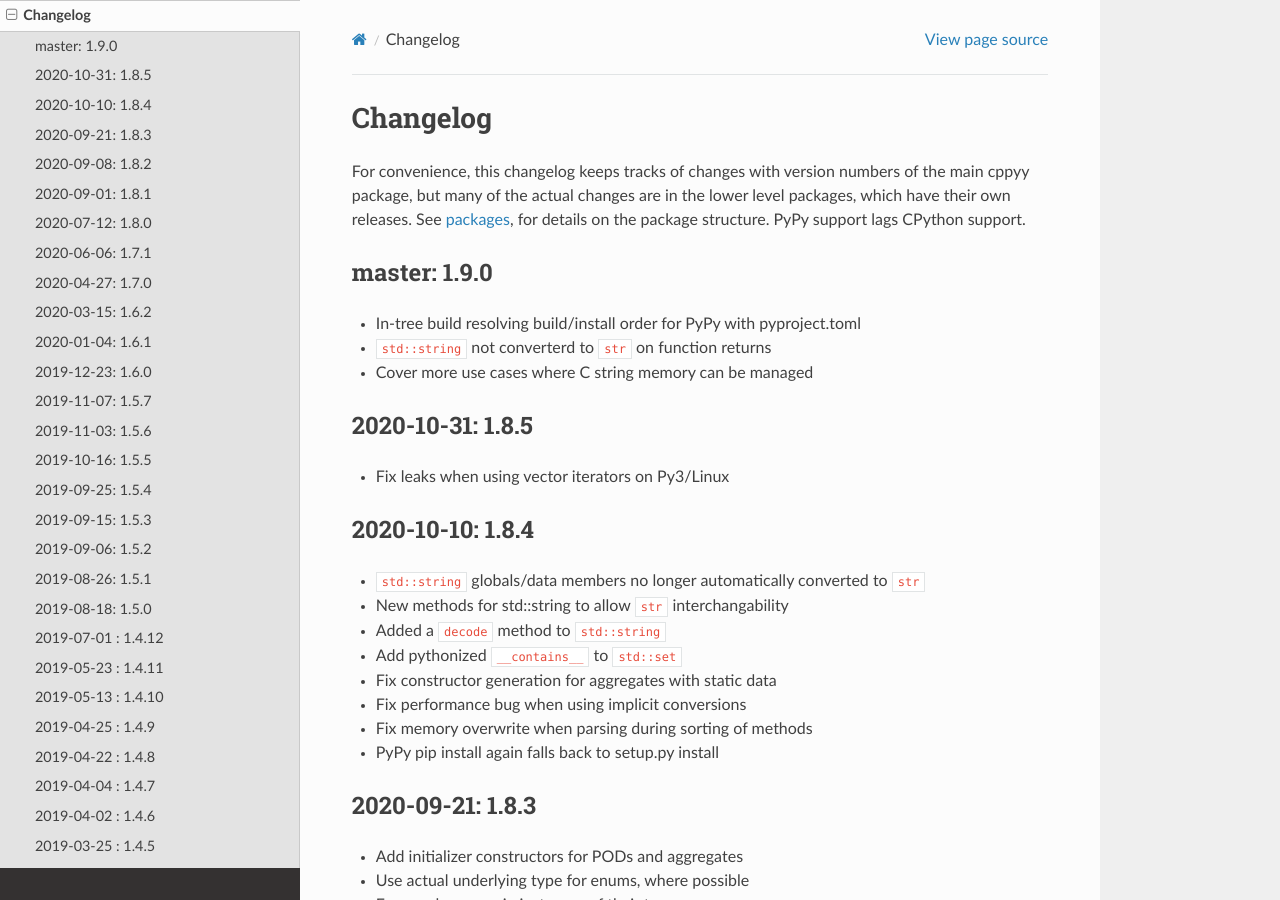
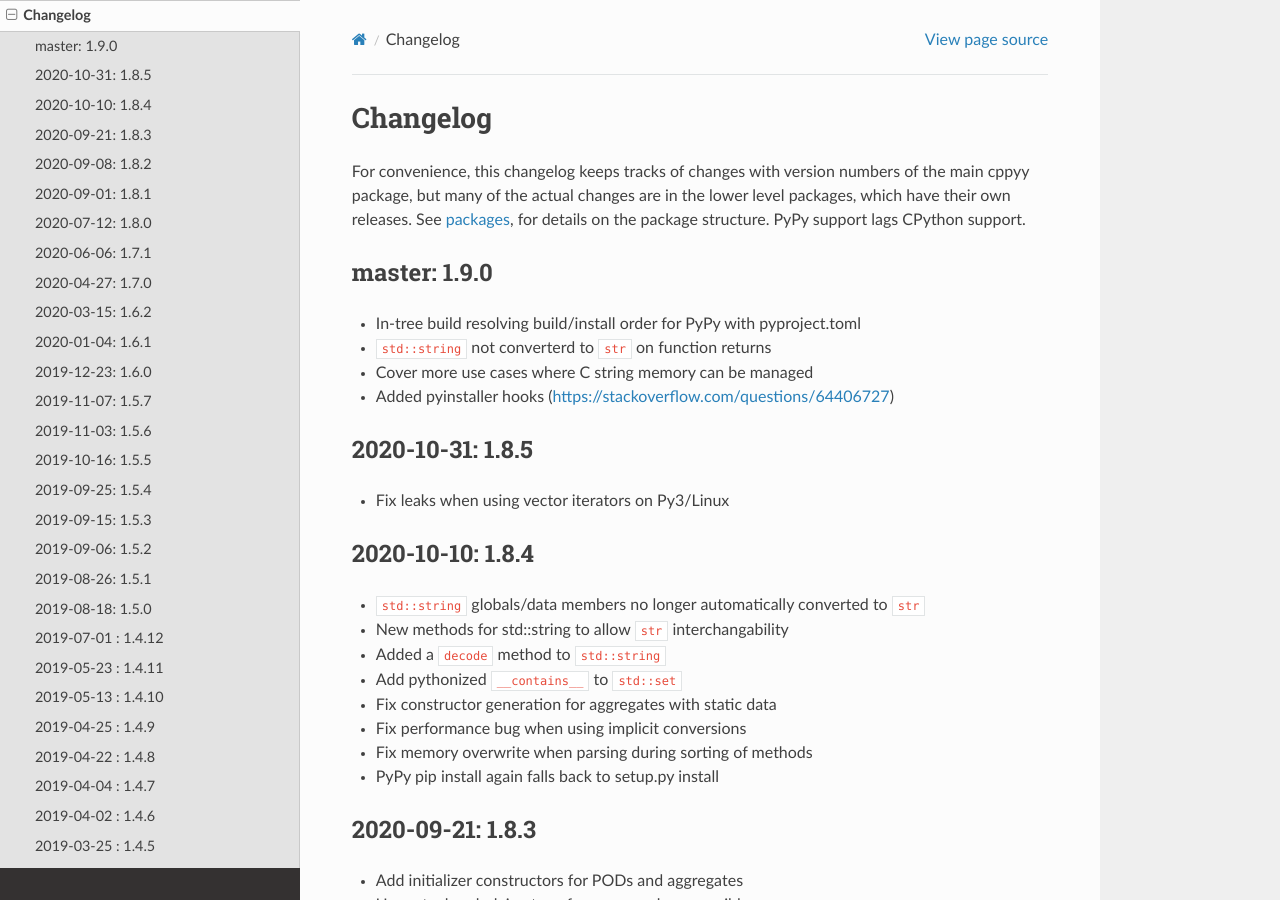
Before and after one commit to wlav/cppyy, a Sphinx documentation site: the page built from doc/source/changelog.rst, in a window 1280 px wide and 900 px high. Built offline with Sphinx 7.4.7 and the Read the Docs theme 2.0.0, drawn with Linux system fonts in a browser that asks for light colours.

Commit message:
update changelog

```diff
--- a/doc/source/changelog.rst
+++ b/doc/source/changelog.rst
@@ -16,6 +16,7 @@
 * In-tree build resolving build/install order for PyPy with pyproject.toml
 * ``std::string`` not converterd to ``str`` on function returns
 * Cover more use cases where C string memory can be managed
+* Added pyinstaller hooks (https://stackoverflow.com/questions/64406727)
 
 
 2020-10-31: 1.8.5
```
